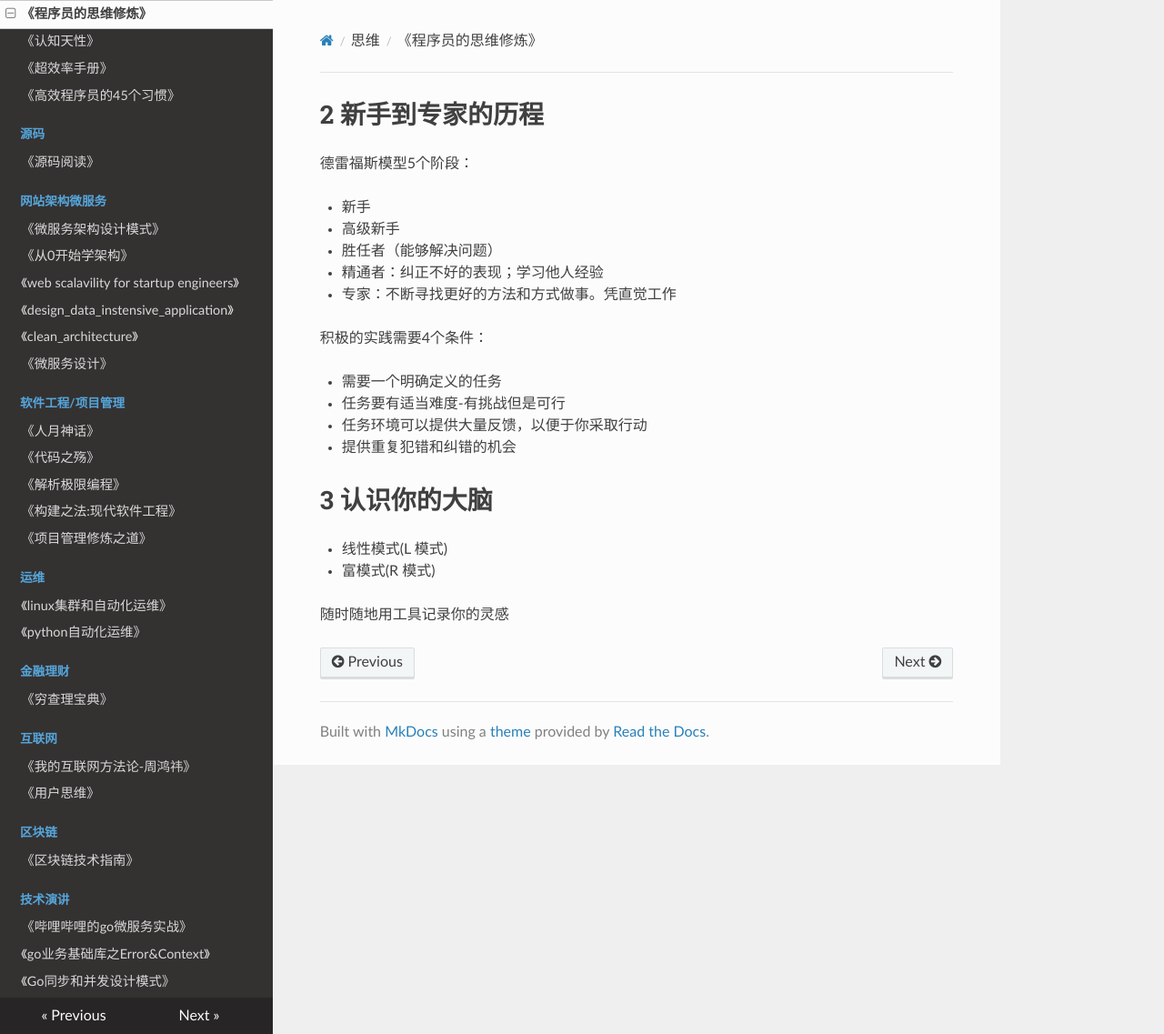
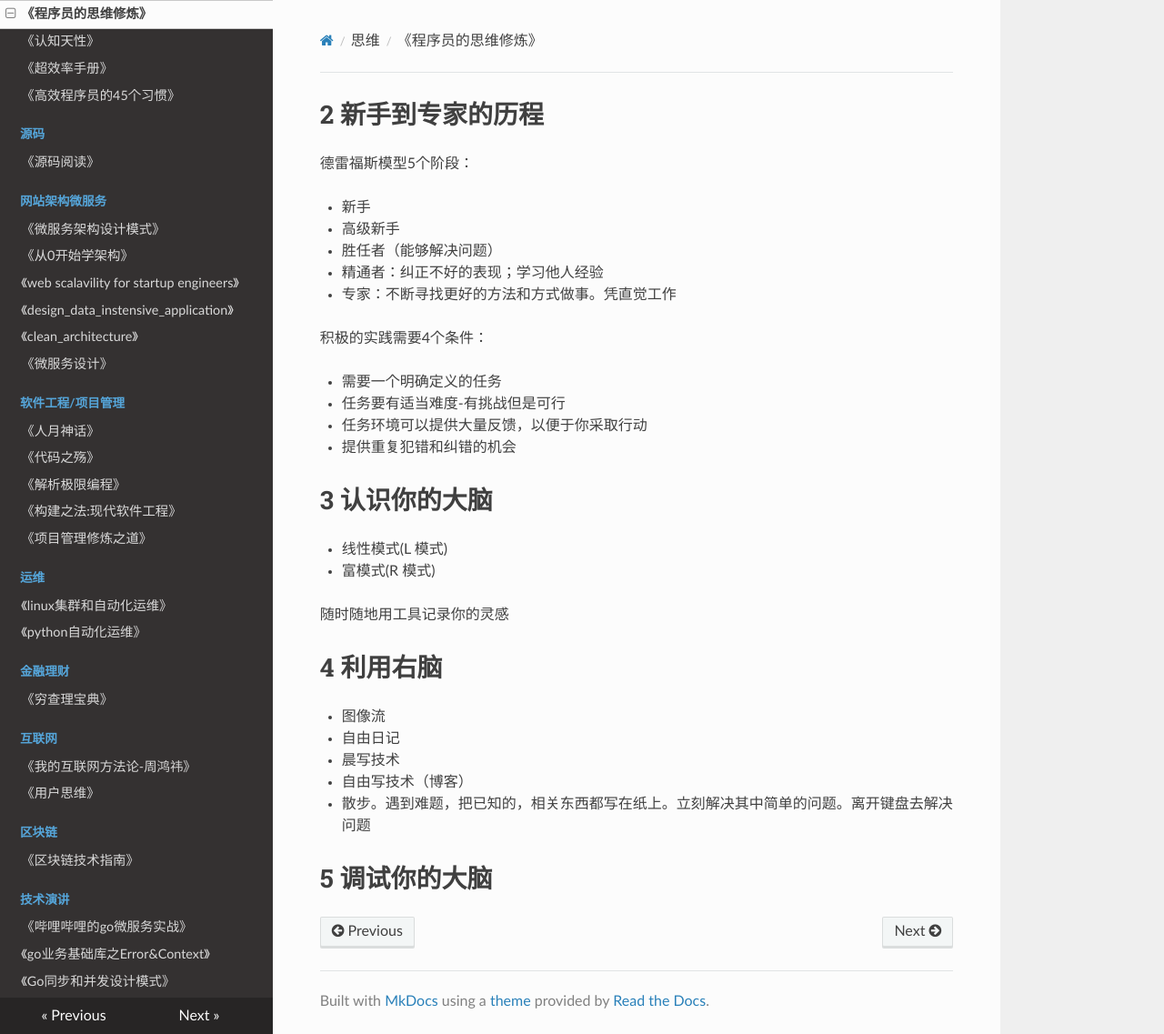
Before and after one commit to PegasusWang/booknotes, an MkDocs documentation site: the page built from docs/思维认知/程序员的思维修炼(开发认知潜能的九堂课).md, in a window 1280 px wide and 1137 px high. Shown: the whole window at 91% size. Built offline with MkDocs 1.6.1, drawn with Linux system fonts in a browser that asks for light colours; nearby versions of some CDN libraries; old or Windows-style settings are respelled for this version of MkDocs.

Commit message:
利用右脑

```diff
--- a/docs/思维认知/程序员的思维修炼(开发认知潜能的九堂课).md
+++ b/docs/思维认知/程序员的思维修炼(开发认知潜能的九堂课).md
@@ -21,3 +21,13 @@
 - 富模式(R 模式)
 
 随时随地用工具记录你的灵感
+
+# 4 利用右脑
+
+- 图像流
+- 自由日记
+- 晨写技术
+- 自由写技术（博客）
+- 散步。遇到难题，把已知的，相关东西都写在纸上。立刻解决其中简单的问题。离开键盘去解决问题
+
+# 5 调试你的大脑
```
